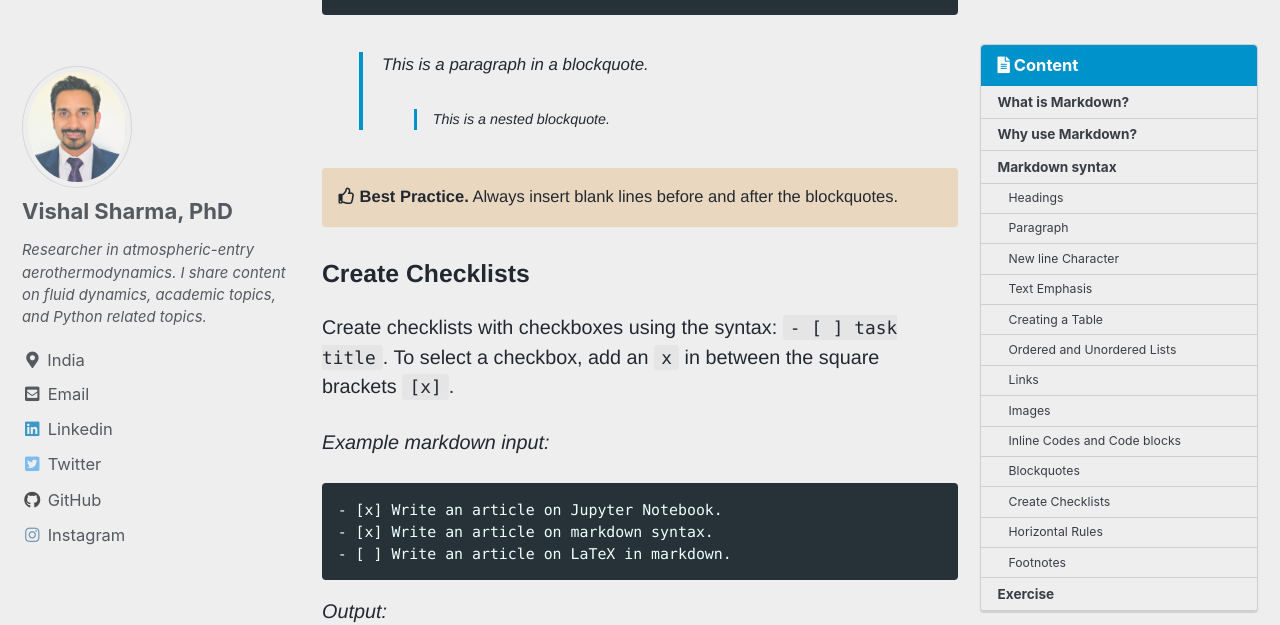
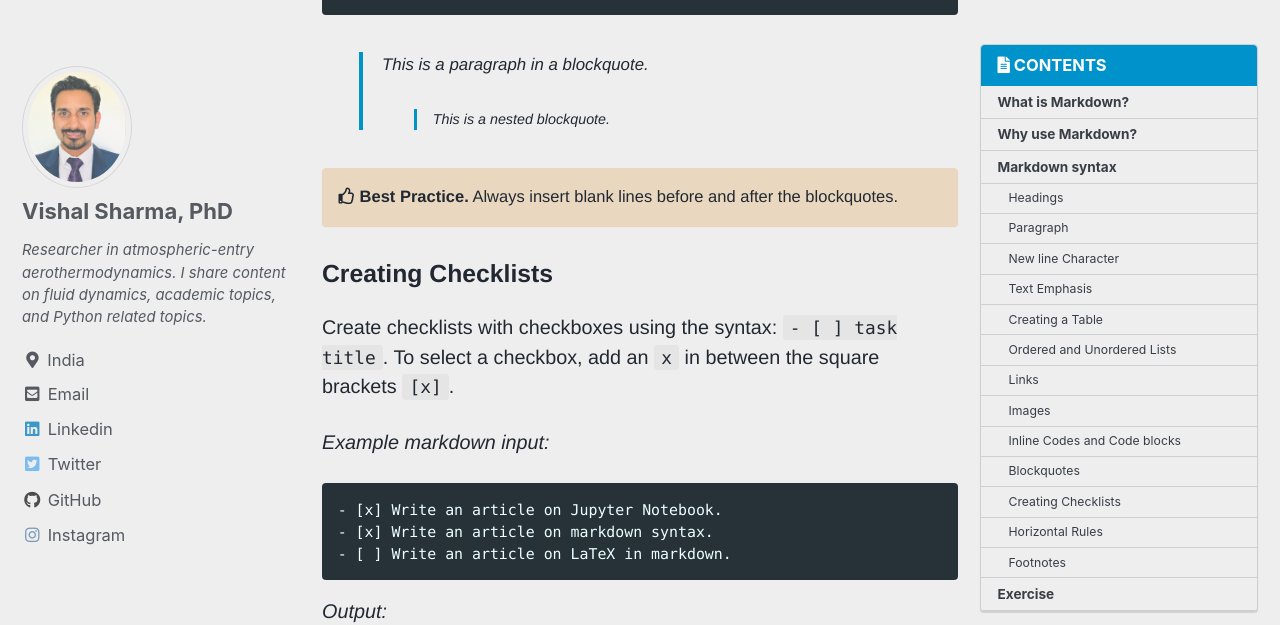
Before and after one commit to vxsharma-14/vxsharma-14.github.io, a Jekyll site: the page built from _posts/2022-03-01-guide-jupyter-notebook-for-scientific-writing-part-2.md, in a window 1280 px wide and 900 px high, scrolled down 9484 px. Shown: the top 625 px of the window. Built offline with Jekyll 4.4.1, drawn with Linux system fonts in a browser that asks for light colours; cached includes are drawn as plain includes.

Commit message:
removed toc_label to use a default toc_label from config.yaml

```diff
--- a/_posts/2022-03-01-guide-jupyter-notebook-for-scientific-writing-part-2.md
+++ b/_posts/2022-03-01-guide-jupyter-notebook-for-scientific-writing-part-2.md
@@ -6,7 +6,6 @@ header:
   caption: "Photo by [Nick Morrison](https://unsplash.com/@nickmorrison) on [Unsplash](https://unsplash.com/)"
 date: March 01, 2022
 toc: true
-toc_label: "Content"
 tags:
   - Academic Writing
   - Jupyter Notebboks
@@ -171,9 +170,9 @@ Create a table using the syntax shown below. Pipe `|` character separates the co
 *Output:*
 
 * List item.
-    * Sub-list.
+    - Sub-list.
 * Another list item.
-    * Sub-list.
+    - Sub-list.
 
 <i class="far fa-sticky-note"></i> **Note.** To create a nested list, indent each sublist item by four whitespaces (or a tab character).
 {: .notice--info}
@@ -297,7 +296,7 @@ Create blockquotes using the `>` character as a prefix to the paragraph text.
 <i class="far fa-thumbs-up"></i> **Best Practice.** Always insert blank lines before and after the blockquotes.
 {: .notice--warning}
 
-### Create Checklists
+### Creating Checklists
 
 Create checklists with checkboxes using the syntax: `- [ ] task title`. To select a checkbox, add an `x` in between the square brackets `[x]`.
 
```
Also changed, not shown: _posts/2022-02-13-how-to-email-for-academic-positions.md (+0 -1 lines), _posts/2022-02-22-guide-jupyter-notebook-for-scientific-writing-part-1.md (+0 -1 lines).
